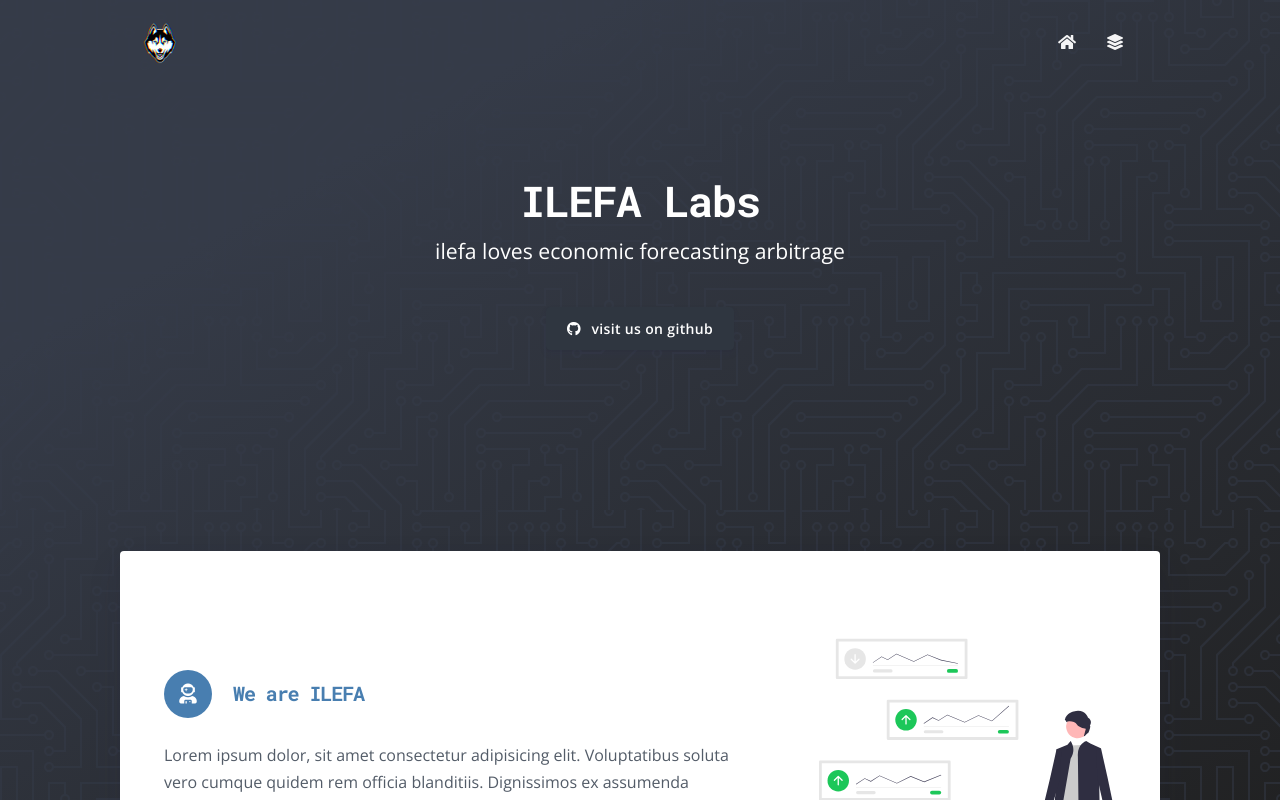
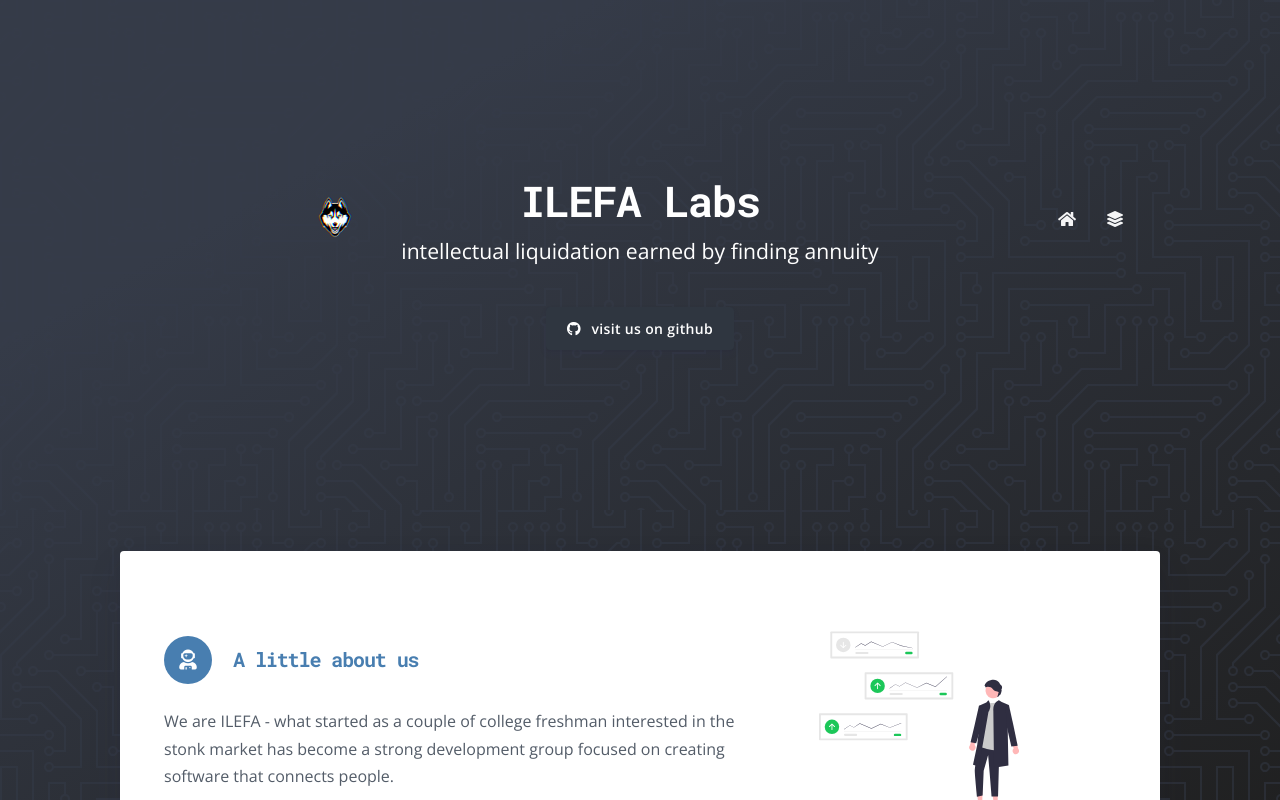
Before and after one commit to ilefa/web, a Next.js app: page / in a window 1280 px wide. Shown: the top 800 px of the page. Built offline with nearby package versions, Linux system fonts and the light colour scheme; no server answers.

Commit message:
Updated the website

```diff
--- a/components/WorkCard.tsx
+++ b/components/WorkCard.tsx
@@ -39,6 +39,11 @@ export const Technologies = [
             name: 'Redis',
             icon: 'mdi mdi-layers',
             color: 'danger'
+        },
+        FIREBASE: {
+            name: 'Firebase',
+            icon: 'mdi mdi-firebase',
+            color: 'warning'
         }
     }
 ][0];
@@ -47,9 +52,8 @@ export const Technologies = [
 const repositoryKeywords = (link: string) => {
     if (!link.startsWith('https://github.com/')
             && !link.startsWith('https://gitlab.com/')
-            && !link.startsWith('https://bitbucket.org/')) {
+            && !link.startsWith('https://bitbucket.org/'))
         return link;
-    }
 
     return link.split(/(http|https):\/\/(github|gitlab|bitbucket).(com|org)/)[4].substring(1);
 };
--- /dev/null
+++ b/hooks/index.tsx
@@ -0,0 +1 @@
+export * from './useTagline';
--- /dev/null
+++ b/hooks/useTagline.tsx
@@ -0,0 +1,28 @@
+import useSWR from 'swr';
+
+export type TaglineResponse = {
+    data: {
+        tagline: string;
+    } | null;
+    isLoading: boolean;
+    isError: boolean;
+}
+
+export const useTagline = (): TaglineResponse => {
+
+    const fetcher = (url: string) => fetch(url).then(r => r.json());
+    const { data, error } = useSWR('/api/tagline', fetcher);
+
+    if (data) return {
+        data,
+        isLoading: false,
+        isError: false
+    }
+
+    return {
+        data: null,
+        isLoading: !data && !error,
+        isError: error
+    }
+
+}
--- a/pages/_app.tsx
+++ b/pages/_app.tsx
@@ -1,6 +1,6 @@
 import Head from 'next/head';
 
-import type { AppProps } from 'next/app'
+import type { AppProps } from 'next/app';
 
 import '../components/styling/global.css';
 import '../assets/vendor/nucleo/css/nucleo.css';
--- /dev/null
+++ b/pages/api/tagline.tsx
@@ -0,0 +1,19 @@
+import qs from 'qs';
+import axios from 'axios';
+
+import { NextApiRequest, NextApiResponse } from 'next';
+
+export default async (req: NextApiRequest, res: NextApiResponse) => {
+    if (req.method && req.method !== 'GET')
+        return res
+            .status(405)
+            .json({ message: 'Method not allowed' });
+
+    let data = await axios
+        .post('https://backronym.org/server/proccessInput.php', qs.stringify({ word: 'ILEFA' }))
+        .then(res => res.data);
+
+    return res
+        .status(200)
+        .json({ tagline: data });
+}
--- a/pages/index.tsx
+++ b/pages/index.tsx
@@ -8,6 +8,8 @@ import {
     Technologies,
     WorkCard
 } from '../components';
+
+import { useTagline } from '../hooks';
 
 const ACRONYMS = [
     'Ivy League Educated Financial Advisors',
@@ -33,7 +35,8 @@ const PROJECTS: PartialProject[] = [
         link: 'https://github.com/ilefa/ivy',
         tech: [
             Technologies.TS,
-            Technologies.REDIS
+            Technologies.REDIS,
+            Technologies.FIREBASE
         ]
     },
     {
@@ -59,6 +62,7 @@ const PROJECTS: PartialProject[] = [
 const random = (arr: any[]) => arr[Math.floor(Math.random() * arr.length)];
 
 const HomePage = () => {
+    const { data, isLoading, isError } = useTagline();
     return (
         <main>
             <Nav/>
@@ -71,7 +75,27 @@ const HomePage = () => {
                             <div className="row align-items-center justify-content-center">
                             <div className="col-lg-6 text-center">
                                 <h1 className={`${styles.nameTitle} text-white display-1`}>ILEFA Labs</h1>
-                            <h2 className={`${styles.tagline} display-4 font-weight-normal text-white text-lowercase`}>{ random(ACRONYMS) }</h2>
+                                {
+                                    isLoading && (
+                                        <h2 className={`${styles.tagline} display-4 font-weight-normal text-white text-lowercase`}>
+                                            <i className="fa fa-spinner fa-spin fa-fw"></i>
+                                        </h2>
+                                    )
+                                }
+                                {
+                                    isError && (
+                                        <h2 className={`${styles.tagline} display-4 font-weight-normal text-white text-lowercase`}>
+                                            { random(ACRONYMS) }
+                                        </h2>
+                                    )
+                                }
+                                {
+                                    !!data && (
+                                        <h2 className={`${styles.tagline} display-4 font-weight-normal text-white text-lowercase`}>
+                                            { data!.tagline }
+                                        </h2>
+                                    )
+                                }
                                 <div className="btn-wrapper mt-4">
                                 <a href="https://github.com/ilefa" className="btn btn-dark btn-icon mt-3 mb-sm-0 text-lowercase">
                                     <span className="btn-inner--icon"><i className="fab fa-github"></i></span>
@@ -87,13 +111,13 @@ const HomePage = () => {
                 <section className={`section section-lg ${styles.sectionSeperator} background-circuits`}>
                     <div className="container" id="body">
                         <IconCardGlyph
-                        title="We are ILEFA"
+                                title="A little about us"
                                 icon="fa fa-user-astronaut"
                                 glyph={'/stonk.svg'}
                                 className={styles.aboutUsCardFix}
                                 content={
                                     <p>
-                                Lorem ipsum dolor, sit amet consectetur adipisicing elit. Voluptatibus soluta vero cumque quidem rem officia blanditiis. Dignissimos ex assumenda explicabo! Laborum enim necessitatibus, perspiciatis accusamus excepturi illum consectetur esse tempore.
+                                        We are ILEFA - what started as a couple of college freshman interested in the stonk market has become a strong development group focused on creating software that connects people.
                                     </p>
                                 }
                             />
```
Also changed, not shown: package.json (+5 -2 lines), 1 other file (tests, documents, lock files or other folders). Lines whose indentation alone changed are shown as unchanged.
